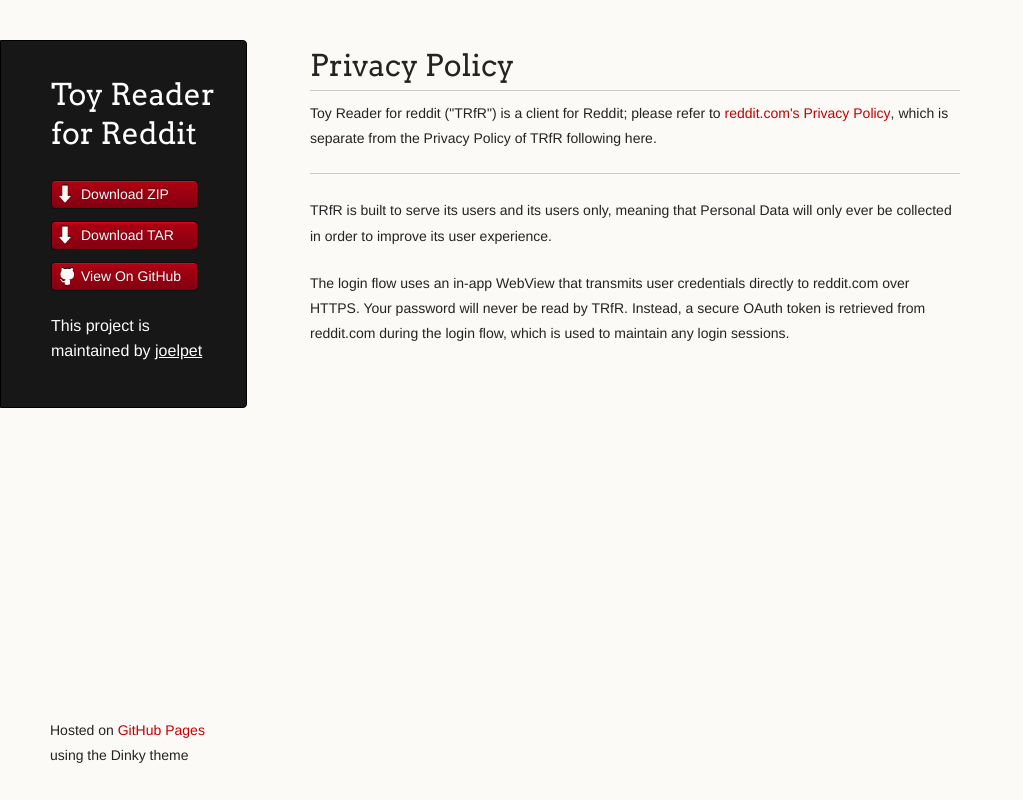
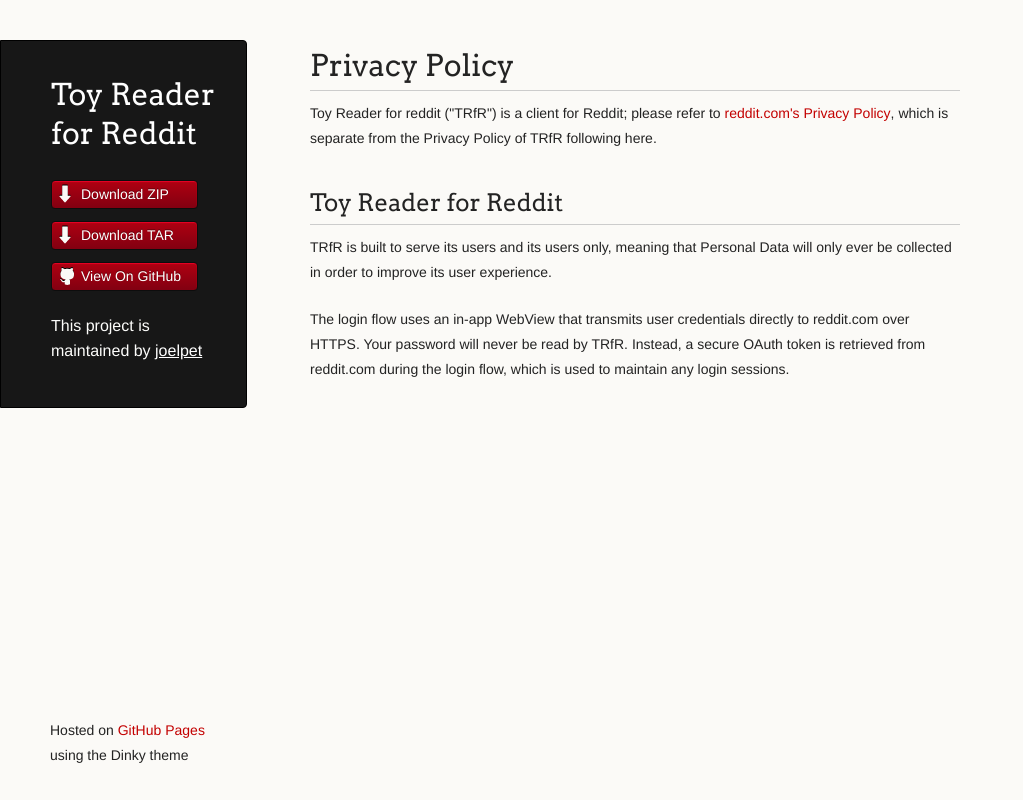
Before and after one commit to joelpet/toy-reader-for-reddit, a plain HTML site: page index.html in a window 1280 px wide. Shown: the whole page, without its empty margins (0-1023 px from the left). Drawn offline with Linux system fonts and the light colour scheme.

Commit message:
Create gh-pages branch via GitHub

```diff
--- a/index.html
+++ b/index.html
@@ -35,7 +35,8 @@
 
 <p>Toy Reader for reddit ("TRfR") is a client for Reddit; please refer to <a href="https://www.reddit.com/help/privacypolicy/">reddit.com's Privacy Policy</a>, which is separate from the Privacy Policy of TRfR following here.</p>
 
-<hr>
+<h2>
+<a id="toy-reader-for-reddit" class="anchor" href="#toy-reader-for-reddit" aria-hidden="true"><span aria-hidden="true" class="octicon octicon-link"></span></a>Toy Reader for Reddit</h2>
 
 <p>TRfR is built to serve its users and its users only, meaning that Personal Data will only ever be collected in order to improve its user experience.</p>
 
--- a/params.json
+++ b/params.json
@@ -1 +1 @@
-{"name":"Toy Reader for Reddit","tagline":"","body":"Privacy Policy\r\n==============\r\n\r\nToy Reader for reddit (\"TRfR\") is a client for Reddit; please refer to [reddit.com's Privacy Policy] (https://www.reddit.com/help/privacypolicy/), which is separate from the Privacy Policy of TRfR following here.\r\n\r\n---\r\n\r\nTRfR is built to serve its users and its users only, meaning that Personal Data will only ever be collected in order to improve its user experience.\r\n\r\nThe login flow uses an in-app WebView that transmits user credentials directly to reddit.com over HTTPS. Your password will never be read by TRfR. Instead, a secure OAuth token is retrieved from reddit.com during the login flow, which is used to maintain any login sessions.","google":"","note":"Don't delete this file! It's used internally to help with page regeneration."}
+{"name":"Toy Reader for Reddit","tagline":"","body":"Privacy Policy\r\n==============\r\n\r\nToy Reader for reddit (\"TRfR\") is a client for Reddit; please refer to [reddit.com's Privacy Policy] (https://www.reddit.com/help/privacypolicy/), which is separate from the Privacy Policy of TRfR following here.\r\n\r\nToy Reader for Reddit\r\n---------------------\r\n\r\nTRfR is built to serve its users and its users only, meaning that Personal Data will only ever be collected in order to improve its user experience.\r\n\r\nThe login flow uses an in-app WebView that transmits user credentials directly to reddit.com over HTTPS. Your password will never be read by TRfR. Instead, a secure OAuth token is retrieved from reddit.com during the login flow, which is used to maintain any login sessions.","google":"","note":"Don't delete this file! It's used internally to help with page regeneration."}
```
